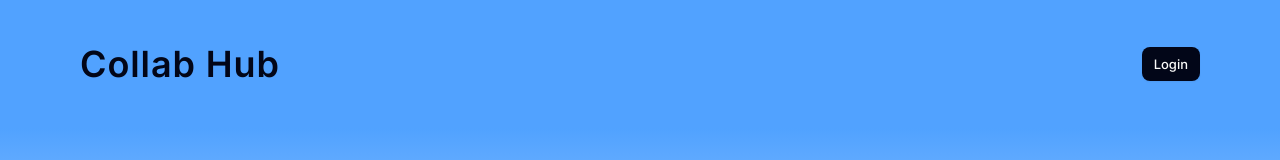
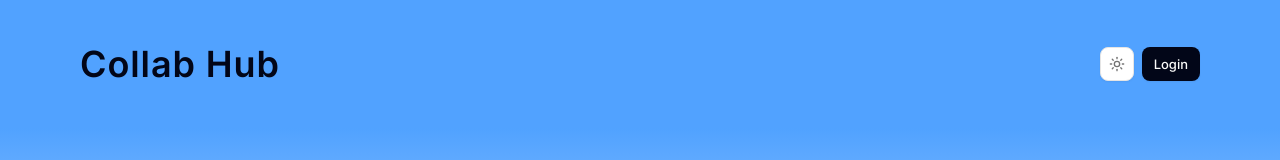
Before and after one commit to Gagun45/collabhub, a Next.js app: page / in a window 1280 px wide. Shown: the top 160 px of the page. Built offline with nearby package versions, Linux system fonts and the light colour scheme; no server answers.

Commit message:
theme provider and theme toggle added

```diff
--- a/app/layout.tsx
+++ b/app/layout.tsx
@@ -5,6 +5,7 @@
 import { SessionProvider } from "next-auth/react";
 import ReduxProvider from "@/providers/ReduxProvider";
 import { Toaster } from "sonner";
+import { ThemeProvider } from "@/providers/ThemeProvider";
 
 const inter = Inter({ subsets: ["latin"] });
 
@@ -19,13 +20,20 @@
   children: React.ReactNode;
 }>) {
   return (
-    <html lang="en">
+    <html lang="en" suppressHydrationWarning>
       <SessionProvider>
         <ReduxProvider>
           <body className={`${inter.className} antialiased light`}>
-            <Toaster richColors />
-            <Header />
-            {children}
+            <ThemeProvider
+              attribute="class"
+              defaultTheme="system"
+              enableSystem
+              disableTransitionOnChange
+            >
+              <Toaster richColors />
+              <Header />
+              {children}
+            </ThemeProvider>
           </body>
         </ReduxProvider>
       </SessionProvider>
--- /dev/null
+++ b/components/General/ThemeToggle/ThemeToggle.tsx
@@ -0,0 +1,42 @@
+"use client";
+
+import * as React from "react";
+import { Moon, Sun } from "lucide-react";
+import { useTheme } from "next-themes";
+
+import { Button } from "@/components/ui/button";
+import {
+  DropdownMenu,
+  DropdownMenuContent,
+  DropdownMenuItem,
+  DropdownMenuTrigger,
+} from "@/components/ui/dropdown-menu";
+
+const ThemeToggle = () => {
+  const { setTheme } = useTheme();
+
+  return (
+    <DropdownMenu>
+      <DropdownMenuTrigger asChild>
+        <Button variant="outline" size="icon">
+          <Sun className="h-[1.2rem] w-[1.2rem] scale-100 rotate-0 transition-all dark:scale-0 dark:-rotate-90" />
+          <Moon className="absolute h-[1.2rem] w-[1.2rem] scale-0 rotate-90 transition-all dark:scale-100 dark:rotate-0" />
+          <span className="sr-only">Toggle theme</span>
+        </Button>
+      </DropdownMenuTrigger>
+      <DropdownMenuContent align="end">
+        <DropdownMenuItem onClick={() => setTheme("light")}>
+          Light
+        </DropdownMenuItem>
+        <DropdownMenuItem onClick={() => setTheme("dark")}>
+          Dark
+        </DropdownMenuItem>
+        <DropdownMenuItem onClick={() => setTheme("system")}>
+          System
+        </DropdownMenuItem>
+      </DropdownMenuContent>
+    </DropdownMenu>
+  );
+};
+
+export default ThemeToggle;
--- a/components/Header/Header.tsx
+++ b/components/Header/Header.tsx
@@ -1,13 +1,17 @@
 import UserMenu from "../UserMenu/UserMenu";
 import Sidebar from "./Sidebar/Sidebar";
 import Brand from "./Brand/Brand";
+import ThemeToggle from "../General/ThemeToggle/ThemeToggle";
 
 const Header = () => {
   return (
     <header className="flex w-full items-center justify-between h-32 bg-main">
       <Sidebar />
       <Brand />
-      <UserMenu />
+      <div className="flex items-center gap-2">
+        <ThemeToggle />
+        <UserMenu />
+      </div>
     </header>
   );
 };
--- a/components/Header/Sidebar/Sidebar.tsx
+++ b/components/Header/Sidebar/Sidebar.tsx
@@ -15,6 +15,7 @@
 import Link from "next/link";
 import { useState } from "react";
 import MyTeamsSidebar from "./SidebarMyTeams/SibedarMyTeams";
+import ThemeToggle from "@/components/General/ThemeToggle/ThemeToggle";
 
 const Sidebar = () => {
   const [isOpen, setIsOpen] = useState(false);
@@ -38,8 +39,9 @@
           <MyTeamsSidebar setIsOpen={setIsOpen} />
         </SheetBody>
 
-        <SheetFooter className="h-32 bg-main flex items-center !justify-center">
+        <SheetFooter className="h-32 bg-main flex items-center !justify-evenly">
           <UserMenu />
+          <ThemeToggle />
         </SheetFooter>
       </SheetContent>
     </Sheet>
--- a/package.json
+++ b/package.json
@@ -31,6 +31,7 @@
     "nanoid": "^5.1.6",
     "next": "15.5.4",
     "next-auth": "^5.0.0-beta.29",
+    "next-themes": "^0.4.6",
     "radix-ui": "^1.4.3",
     "react": "19.1.0",
     "react-day-picker": "^9.11.0",
--- /dev/null
+++ b/providers/ThemeProvider.tsx
@@ -0,0 +1,11 @@
+"use client"
+
+import * as React from "react"
+import { ThemeProvider as NextThemesProvider } from "next-themes"
+
+export function ThemeProvider({
+  children,
+  ...props
+}: React.ComponentProps<typeof NextThemesProvider>) {
+  return <NextThemesProvider {...props}>{children}</NextThemesProvider>
+}
```
Also changed, not shown: 1 other file (tests, documents, lock files or other folders).
